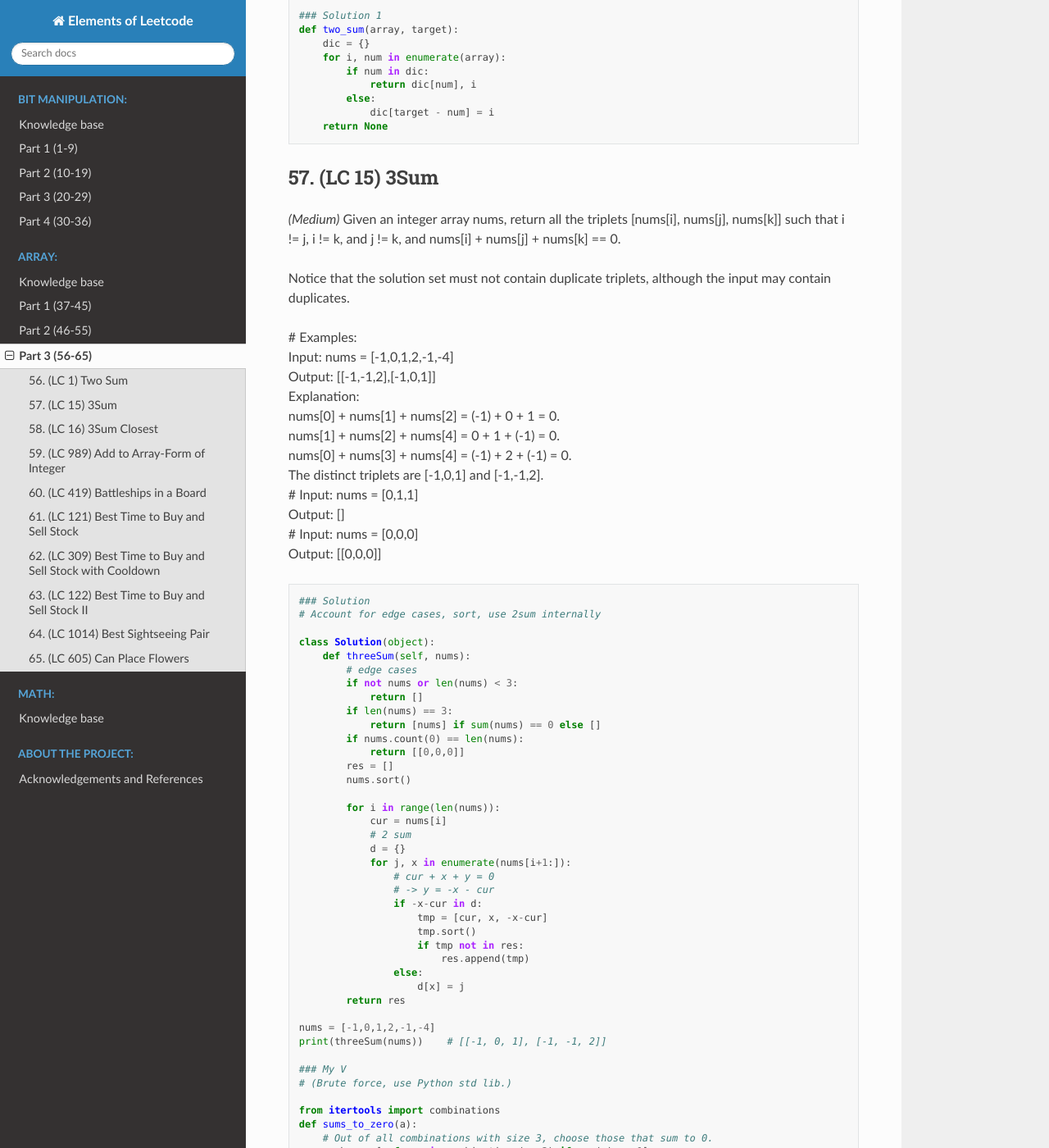
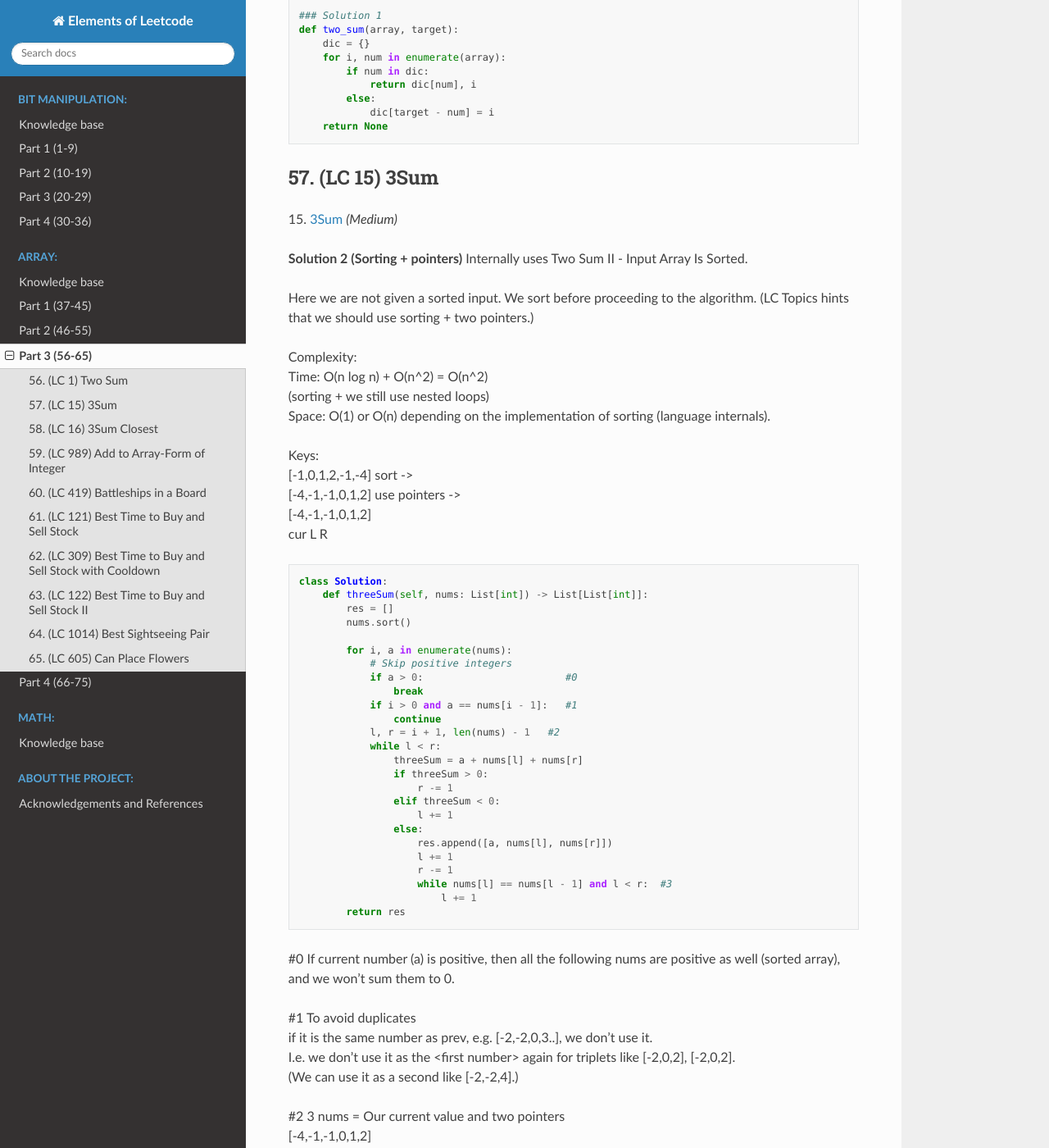
Before and after one commit to kkvero/elements_of_leetcode, a Sphinx documentation site: the page built from docs/source/array/array_3.rst, in a window 1280 px wide and 1400 px high, scrolled down 635 px. Shown: the whole window at 82% size. Built offline with Sphinx 7.4.7 and the Read the Docs theme 2.0.0, drawn with Linux system fonts in a browser that asks for light colours; some of the changed text lies outside the part shown.

Commit message:
update 29: edit q57, add 66,67

```diff
--- a/docs/source/array/array_3.rst
+++ b/docs/source/array/array_3.rst
@@ -38,30 +38,88 @@ numbers such that they add up to target.
 
 57. (LC 15) 3Sum
 -------------------
+15. `3Sum <https://leetcode.com/problems/3sum/description/>`_
 *(Medium)*
-Given an integer array nums, return all the triplets [nums[i], nums[j], nums[k]]
-such that i != j, i != k, and j != k, and nums[i] + nums[j] + nums[k] == 0.
 
-Notice that the solution set must not contain duplicate triplets,
-although the input may contain duplicates.
+**Solution 2 (Sorting + pointers)**
+Internally uses Two Sum II - Input Array Is Sorted.
 
-| # Examples:
-| Input: nums = [-1,0,1,2,-1,-4]
-| Output: [[-1,-1,2],[-1,0,1]]
-| Explanation:
-| nums[0] + nums[1] + nums[2] = (-1) + 0 + 1 = 0.
-| nums[1] + nums[2] + nums[4] = 0 + 1 + (-1) = 0.
-| nums[0] + nums[3] + nums[4] = (-1) + 2 + (-1) = 0.
-| The distinct triplets are [-1,0,1] and [-1,-1,2].
-| # Input: nums = [0,1,1]
-| Output: []
-| # Input: nums = [0,0,0]
-| Output: [[0,0,0]]
+Here we are not given a sorted input. We sort before proceeding to the algorithm.
+(LC Topics hints that we should use sorting + two pointers.)
+
+| Complexity:
+| Time: O(n log n) + O(n^2) = O(n^2)
+| (sorting + we still use nested loops)
+| Space: O(1) or O(n) depending on the implementation of sorting (language internals).
+
+| Keys:
+| [-1,0,1,2,-1,-4] sort ->
+| [-4,-1,-1,0,1,2] use pointers ->
+| [-4,-1,-1,0,1,2]
+| cur  L        R
 
 ::
 
-    ### Solution
-    # Account for edge cases, sort, use 2sum internally
+    class Solution:
+        def threeSum(self, nums: List[int]) -> List[List[int]]:
+            res = []
+            nums.sort()
+
+            for i, a in enumerate(nums):
+                # Skip positive integers
+                if a > 0:                        #0
+                    break
+                if i > 0 and a == nums[i - 1]:   #1
+                    continue
+                l, r = i + 1, len(nums) - 1   #2
+                while l < r:
+                    threeSum = a + nums[l] + nums[r]
+                    if threeSum > 0:
+                        r -= 1
+                    elif threeSum < 0:
+                        l += 1
+                    else:
+                        res.append([a, nums[l], nums[r]])
+                        l += 1
+                        r -= 1
+                        while nums[l] == nums[l - 1] and l < r:  #3
+                            l += 1
+            return res
+
+#0 If current number (a) is positive, then all the following nums are positive
+as well (sorted array), and we won't sum them to 0.
+
+| #1 To avoid duplicates
+| if it is the same number as prev, e.g. [-2,-2,0,3..], we don't use it.
+| I.e. we don't use it as the <first number> again for triplets like [-2,0,2], [-2,0,2].
+| (We can use it as a second like [-2,-2,4].)
+
+| #2 3 nums = Our current value and two pointers
+| [-4,-1,-1,0,1,2]
+|   a  L        R
+
+| #3 To avoid duplicates
+| Again if we have
+| [-1,-1,-1,0,3..]
+| a   L
+| If we move L+=1, it will move to the same value, so we move L till it is a different value,
+| or L meets R.
+
+| **Solution 1 (Nested loops)**
+| Uses Two Sum internally.
+| So time will be the same as for Solution 2 (sorting+nested loops).
+| Space will definitely be O(n). (While in Solution 2 space can be O(1).)
+
+| Account for edge cases, sort, use 2sum internally.
+| 2sum:
+| -Main loop for each item in a, num1.
+| -Yes each time in the main loop make a new hash for all items except current.
+| -Yes, there is another nested loop for num2 (in a[i+1:])
+| -you are looking for num3 = -(num1+num2)
+| -If found triplet, account for permutations of the same (sort, check if not in ans).
+| -else add to hash num (of the 2nd loop)
+
+::
 
     class Solution(object):
         def threeSum(self, nums):
@@ -94,8 +152,8 @@ although the input may contain duplicates.
     nums = [-1,0,1,2,-1,-4]
     print(threeSum(nums))    # [[-1, 0, 1], [-1, -1, 2]]
 
-    ### My V
-    # (Brute force, use Python std lib.)
+My V
+(Brute force, use Python std lib.) ::
 
     from itertools import combinations
     def sums_to_zero(a):
--- a/docs/source/index.rst
+++ b/docs/source/index.rst
@@ -33,6 +33,7 @@ TABLE OF CONTENTS
     Part 1 (37-45) <array/array_1>
     Part 2 (46-55) <array/array_2>
     Part 3 (56-65) <array/array_3>
+    Part 4 (66-75) <array/array_4>
 
 
 .. toctree::
```
Also changed, not shown: docs/source/array/array_4.rst (added, +203 -0 lines), 14 other files.
